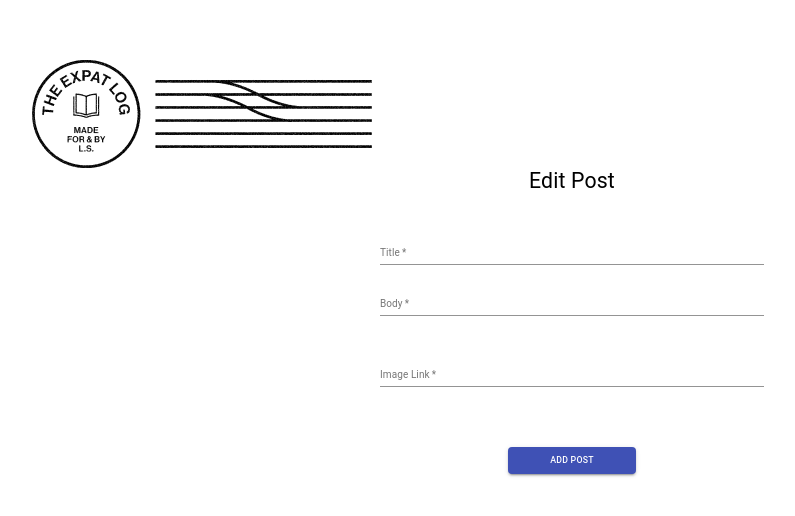
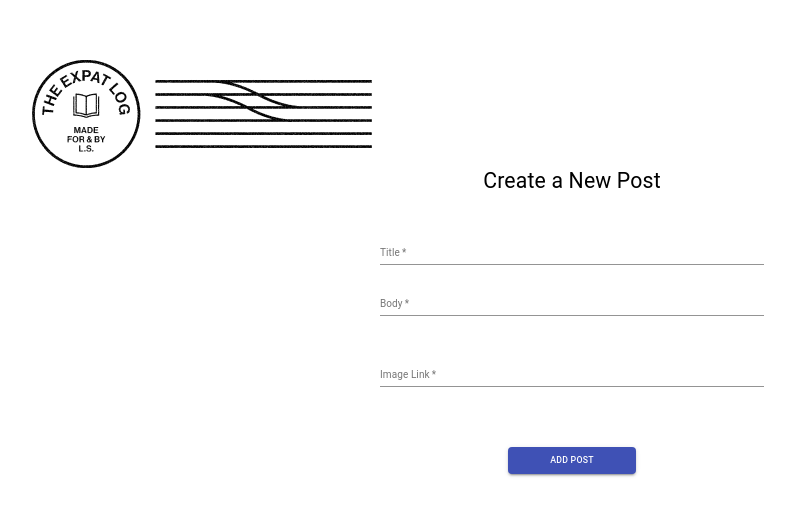
Before and after one commit to Expat-Journal-Log/front-end, a React (Create React App) app in the folder expat-journal-app/: page /create-post in a window 1280 px wide. Shown: the top 516 px of the page, without its empty margins (68-863 px from the left). Built offline with nearby package versions, Linux system fonts and the light colour scheme; no server answers.

Commit message:
fixed form bugs

```diff
--- a/expat-journal-app/src/components/PostForm.js
+++ b/expat-journal-app/src/components/PostForm.js
@@ -41,6 +41,7 @@ const PostForm = (props) => {
     const { push } = useHistory();
 
     useEffect(() => {
+        if(editing === 'true'){
             axiosWithAuth()
                 .get(`/api/posts/${id}`)
                 .then(res => {
@@ -49,6 +50,7 @@ const PostForm = (props) => {
                     setFormValues(res.data);
                 })
                 .catch(err => console.error('PostForm: useEffect: DT: Error: ', err));
+        }
     }, []);
 
     const handleChanges = e => {
@@ -61,7 +63,7 @@ const PostForm = (props) => {
      const handleSubmit = e => {
         e.preventDefault();
 
-        if(editing){
+        if(editing === 'true'){
             axiosWithAuth()
                 .put(`/api/posts/${id}`, formValues)
                 .then(res => {
@@ -90,7 +92,7 @@ const PostForm = (props) => {
 
     return(
         <>
-            <Typography component='h3' variant='h4'>{editing ? 'Edit Post' : 'Create a New Post'}</Typography>
+            <Typography component='h3' variant='h4'>{editing === 'true' ? 'Edit Post' : 'Create a New Post'}</Typography>
             <form className='form-container' noValidate autoComplete='off' onSubmit={handleSubmit}>
                 <TextField
                     className={classes.title}
```
Lines whose indentation alone changed are shown as unchanged.
